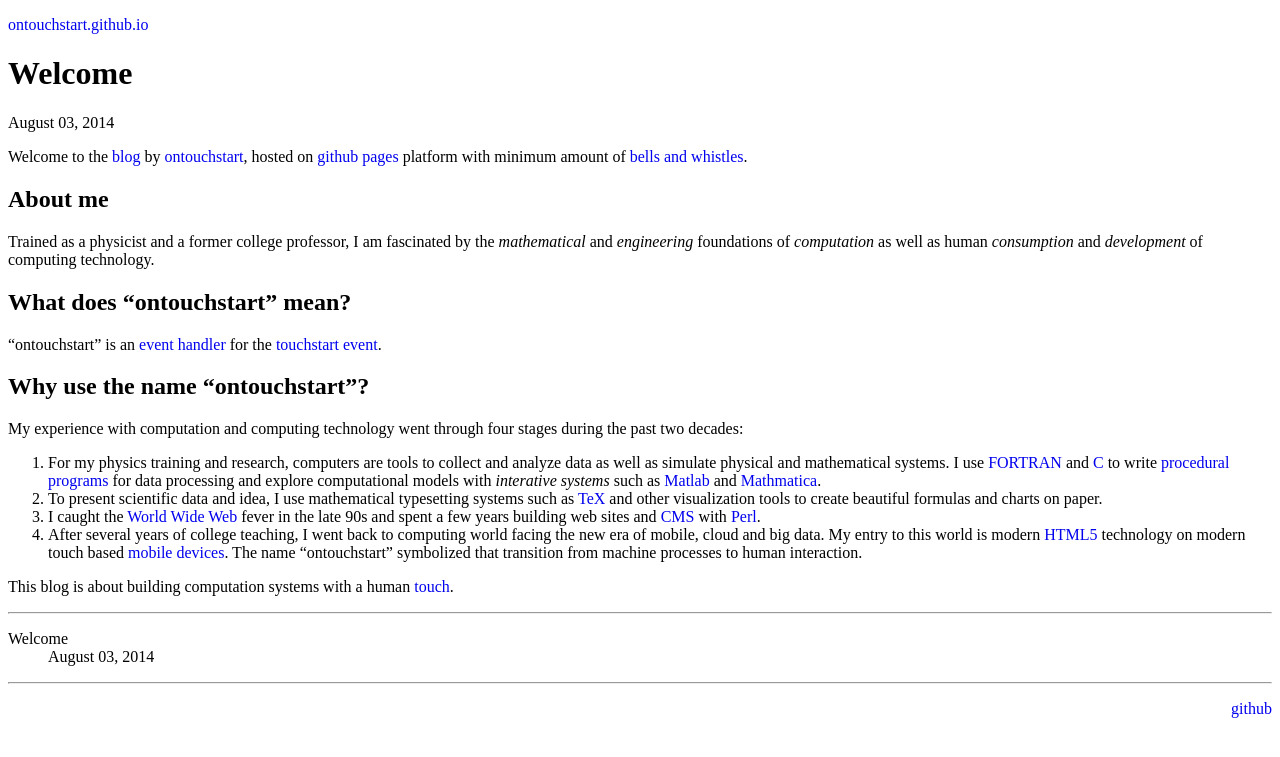
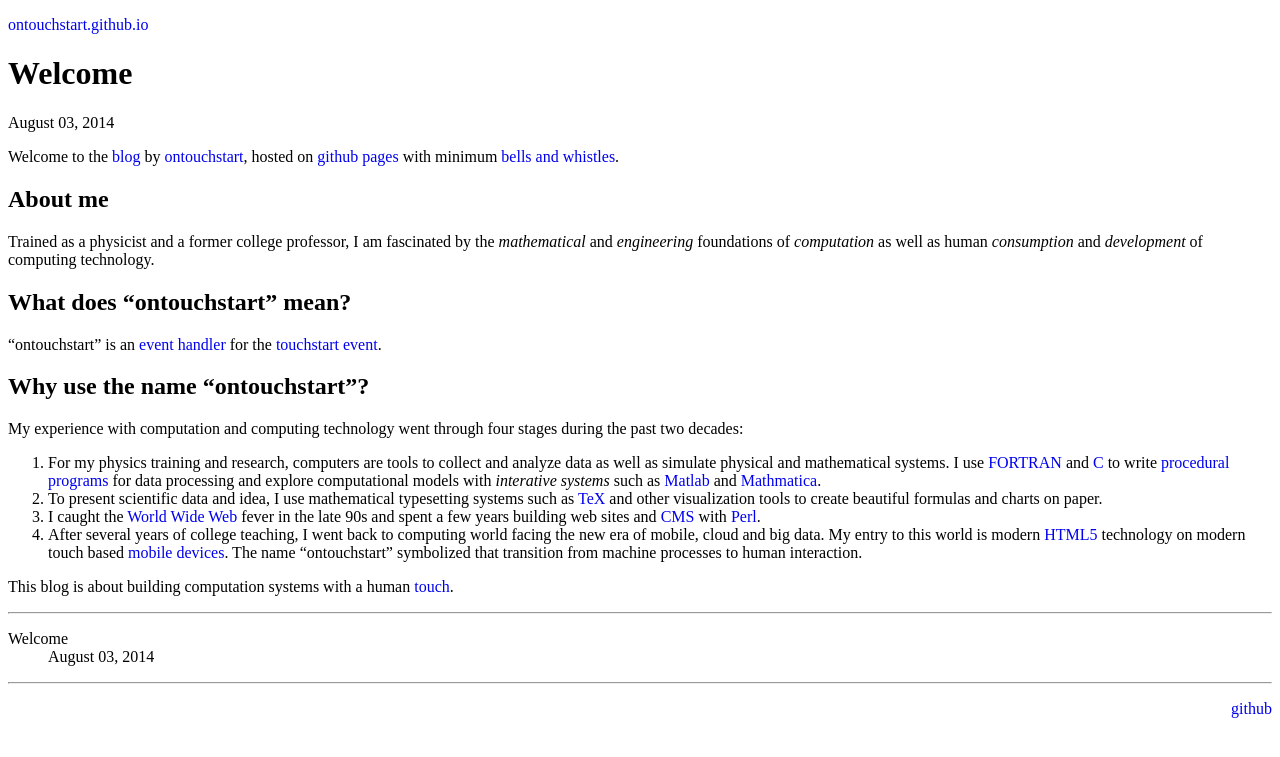
Before and after one commit to sam-enjoyhome/ontouchstart.github.io, a Jekyll site: the page built from _posts/2014-08-03-welcome.md, in a window 1280 px wide. Shown: the top 757 px of the page. Built offline with Jekyll 4.4.1, drawn with Linux system fonts in a browser that asks for light colours.

Commit message:
Update 2014-08-03-welcome.md

```diff
--- a/_posts/2014-08-03-welcome.md
+++ b/_posts/2014-08-03-welcome.md
@@ -1,7 +1,7 @@
 ---
 layout: post
 ---
-Welcome to the [blog](http://en.wikipedia.org/wiki/Blog) by [ontouchstart](http://twitter.com/ontouchstart), hosted on [github pages](https://pages.github.com) platform with minimum amount of [bells and whistles](http://en.wikipedia.org/wiki/Bells_and_whistles).
+Welcome to the [blog](http://en.wikipedia.org/wiki/Blog) by [ontouchstart](http://twitter.com/ontouchstart), hosted on [github pages](https://pages.github.com) with minimum [bells and whistles](http://en.wikipedia.org/wiki/Bells_and_whistles).
 
 ## About me
 
```
